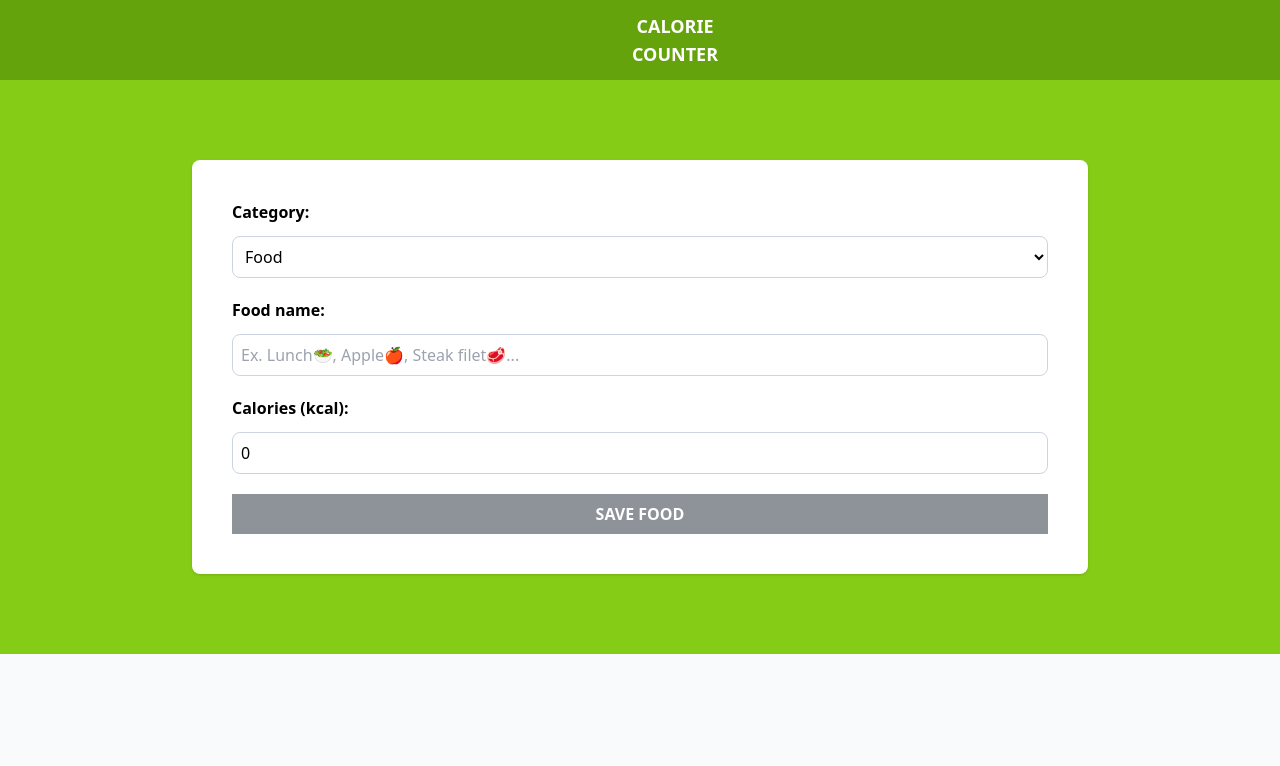
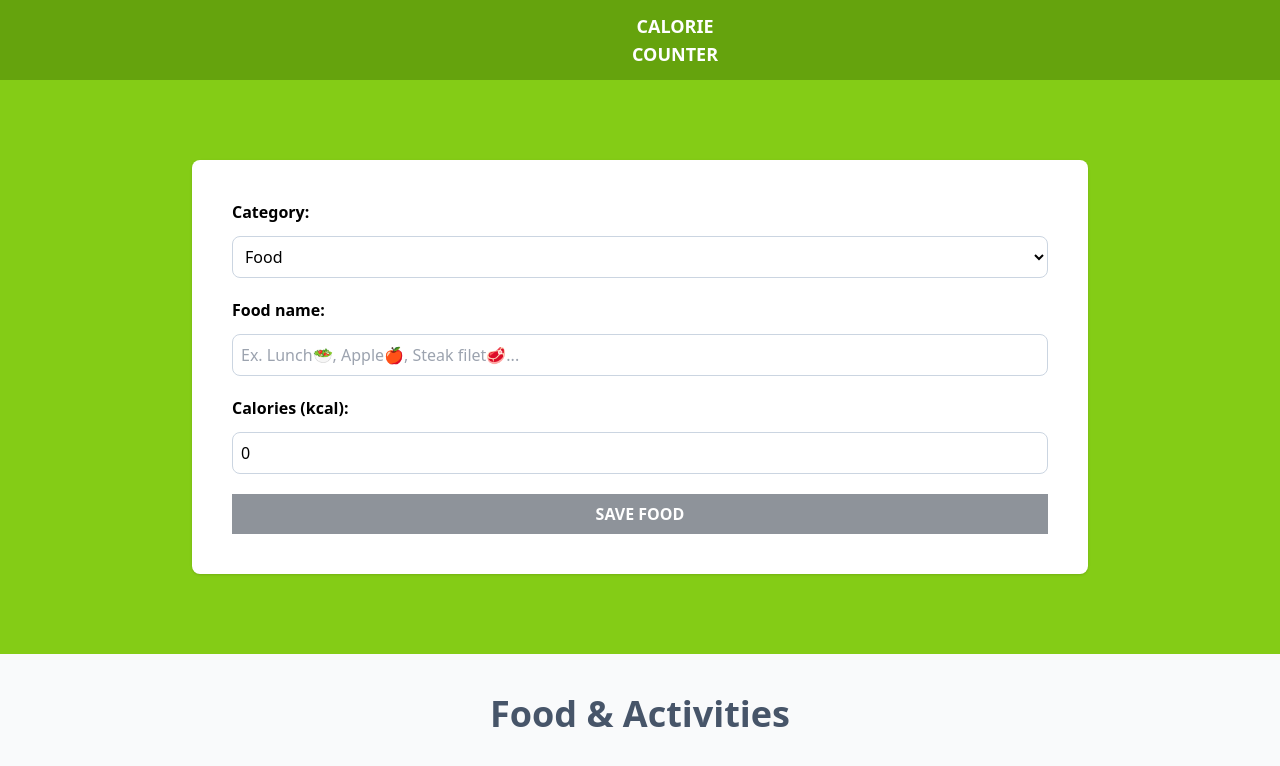
Before and after one commit to wisyxx/Calorie-Counter, a React (Vite) app: page / in a window 1280 px wide. Shown: the top 766 px of the page. Built offline with nearby package versions, Linux system fonts and the light colour scheme.

Commit message:
Add ActivityList.tsx with some HTML view

```diff
--- a/src/App.tsx
+++ b/src/App.tsx
@@ -1,6 +1,7 @@
 import { useReducer } from 'react';
 import { Form } from './components/Form';
 import { activityReducer, initialState } from './reducers/activityReducer';
+import { ActivityList } from './components/ActivityList';
 
 export const App = () => {
   const [state, dispatch] = useReducer(activityReducer, initialState);
@@ -20,6 +21,10 @@
           <Form dispatch={dispatch} />
         </div>
       </section>
+
+      <section className=" p-10 mx-auto max-w-4xl">
+        <ActivityList activities={state.activities} />
+      </section>
     </>
   );
 };
--- /dev/null
+++ b/src/components/ActivityList.tsx
@@ -0,0 +1,34 @@
+import { Activity } from '../types';
+
+type ActivityListProps = {
+  activities: Activity[];
+};
+
+export const ActivityList = ({ activities }: ActivityListProps) => {
+  console.log(activities);
+  return (
+    <>
+      <h2 className=" text-4xl font-bold text-slate-600 text-center">
+        Food & Activities
+      </h2>
+
+      {activities.map((activity) => (
+        <div
+          key={activity.id}
+          className=" px-5 bg-white mt-5 flex justify-between"
+        >
+          <div className=" space-y-2 relative">
+            <p>{activity.category === 1 ? 'Food' : 'Exercise'}</p>
+            <p className=" text-2xl font-bold pt-5">{activity.name}</p>
+            <p className=" font-black text-4xl text-lime-500">
+              {activity.calories} <span>Kcal</span>
+            </p>
+          </div>
+
+          {/* Activity actions */}
+          <div></div>
+        </div>
+      ))}
+    </>
+  );
+};
```
